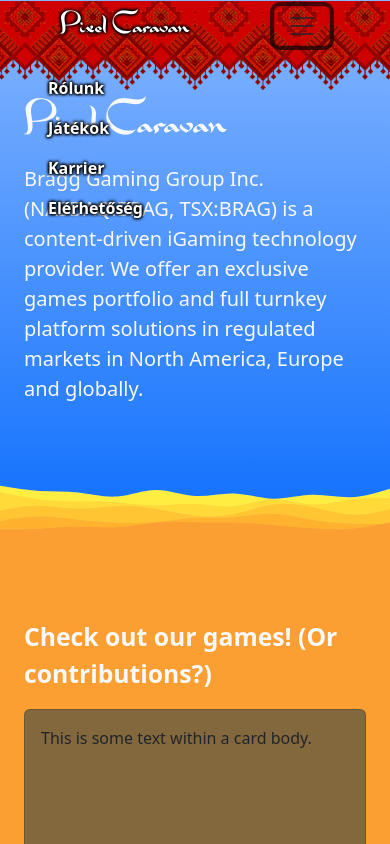
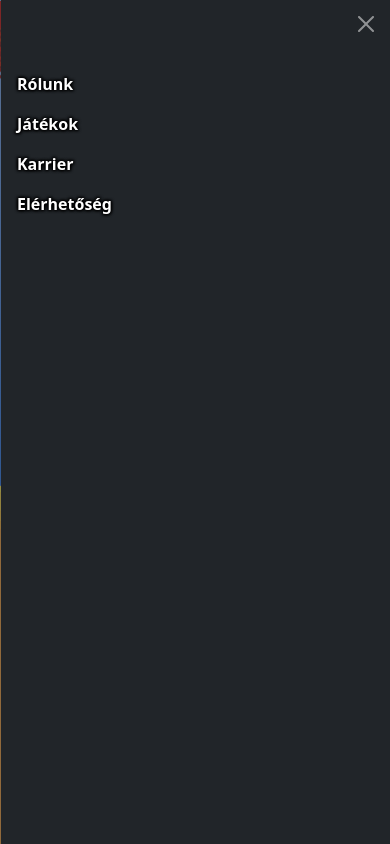
Before and after one commit to anwolosz/pixel_caravan, a website: page index.html in a window 390 px wide. Both pictures are taken after a click on the button "Toggle navigation". Shown: the top 844 px of the page. Drawn offline with nearby package versions, Linux system fonts and the light colour scheme.

Commit message:
Responsive menu

```diff
--- a/css/styles.css
+++ b/css/styles.css
@@ -1,12 +1,12 @@
 .carpet
 {
-    align-items: start;
     /* background: transparent; */
     /* background-image: url("../assets/paper.svg"); */
 
     background-image: url("../assets/carpet12.png");
     background-size: 68px;
     background-position: center bottom;
+
 
     height: 90px;
 
@@ -17,12 +17,11 @@
 
 }
 .menu {
+    align-items: start;
     text-shadow: -1px -1px 3px #000, 1px -1px 3px #000, -1px 1px 3px #000, 1px 1px 3px #000;
+}
 
-}
-.menu-elem{
-    color: white;
-}
+
 .sky{
     background: linear-gradient(#85b6ff, #0d6efd);
 }
--- a/index.html
+++ b/index.html
@@ -10,7 +10,39 @@
 </head>
 
 <body>
+
+
   <nav class="navbar navbar-expand-lg py-0 px-5 fixed-top  carpet menu">
+    <div class="container-fluid">
+      <a class="text-white navbar-brand arabic fs-1" href="#about">Pixel Caravan</a>
+      <button  class="navbar-toggler bg-light bg-opacity-50" type="button" data-bs-toggle="offcanvas" data-bs-target="#offcanvasNavbar" aria-controls="offcanvasNavbar" aria-label="Toggle navigation">
+        <span class="navbar-toggler-icon"></span>
+      </button>
+      <div class="offcanvas offcanvas-end" data-bs-theme="dark" tabindex="-1" id="offcanvasNavbar" aria-labelledby="offcanvasNavbarLabel">
+        <div class="offcanvas-header">
+          <button type="button" class="btn-close" data-bs-dismiss="offcanvas" aria-label="Close"></button>
+        </div>
+        <div class="offcanvas-body">
+          <ul class="navbar-nav justify-content-end flex-grow-1 pe-3">
+            <li class="nav-item">
+              <a class="fw-bold text-white nav-link link" href="#about">Rólunk</a>
+            </li>
+            <li class="nav-item">
+              <a class="fw-bold text-white nav-link link" href="#games">Játékok</a>
+            </li>
+            <li class="nav-item">
+              <a class="fw-bold text-white nav-link link" href="#career">Karrier</a>
+            </li>
+            <li class="nav-item">
+              <a class="fw-bold text-white nav-link link" href="#contact">Elérhetőség</a>
+            </li>
+          </ul>
+        </div>
+      </div>
+    </div>
+  </nav>
+
+  <!-- <nav class="navbar navbar-expand-lg py-0 px-5 fixed-top  carpet menu">
     <div class="container-fluid">
       <a class="text-white navbar-brand arabic fs-1" href="#about">Pixel Caravan</a>
       <button class="navbar-toggler" type="button" data-bs-toggle="collapse" data-bs-target="#navbarNavAltMarkup" aria-controls="navbarNavAltMarkup" aria-expanded="false" aria-label="Toggle navigation">
@@ -25,9 +57,8 @@
         <a class="fw-bold text-white nav-link link" href="#contact">Elérhetőség</a>
       </div>
     </div>
-  </nav>
+  </nav> -->
 
-  </div>
 
 
   <div class="pt-5 text-light sky" id="about">
```
